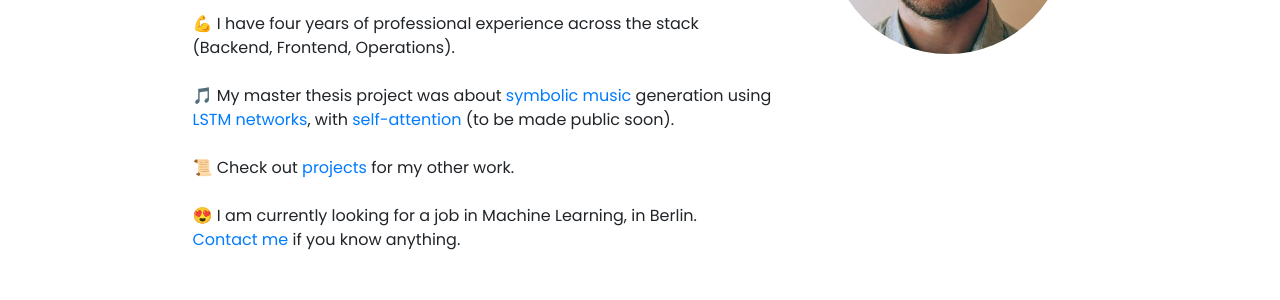
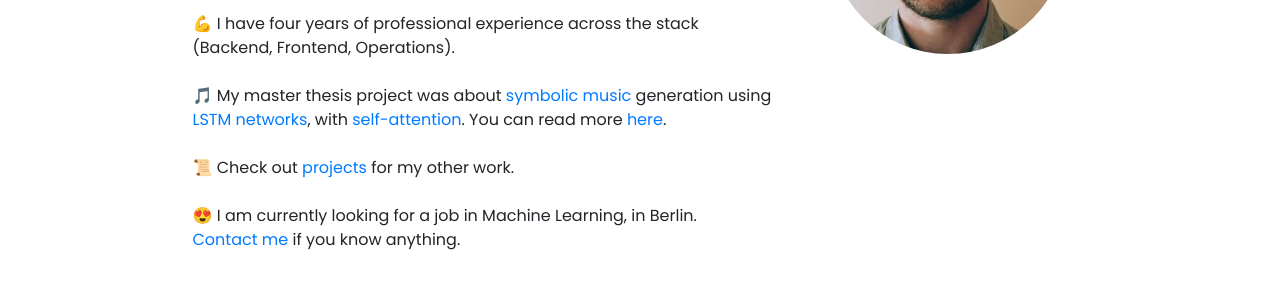
Before and after one commit to cristianmtr/resume, a Jekyll site: the page built from index.html, in a window 1280 px wide and 900 px high. Shown: the part 392-692 px from the top of the window. Built offline with Jekyll 4.4.1, drawn with Linux system fonts in a browser that asks for light colours; nearby versions of some CDN libraries; comment, search, counter and statistics services are not loaded.

Commit message:
add link to thesis

```diff
--- a/index.html
+++ b/index.html
@@ -17,7 +17,7 @@ weight: 1
 
     💪 I have four years of professional experience across the stack (Backend, Frontend, Operations).</br></br>
 
-    🎵 My master thesis project was about <a href="https://en.wikipedia.org/wiki/MIDI">symbolic music</a> generation using <a href="http://colah.github.io/posts/2015-08-Understanding-LSTMs/">LSTM networks</a>, with <a href="https://arxiv.org/pdf/1708.00524.pdf">self-attention</a> (to be made public soon).<br><br>
+    🎵 My master thesis project was about <a href="https://en.wikipedia.org/wiki/MIDI">symbolic music</a> generation using <a href="http://colah.github.io/posts/2015-08-Understanding-LSTMs/">LSTM networks</a>, with <a href="https://arxiv.org/pdf/1708.00524.pdf">self-attention</a>. You can read more <a href='/projects/0thesis'>here</a>.<br><br>
 
     📜 Check out <a href="/resume/projects">projects</a> for my other work.<br><br>
 
```
